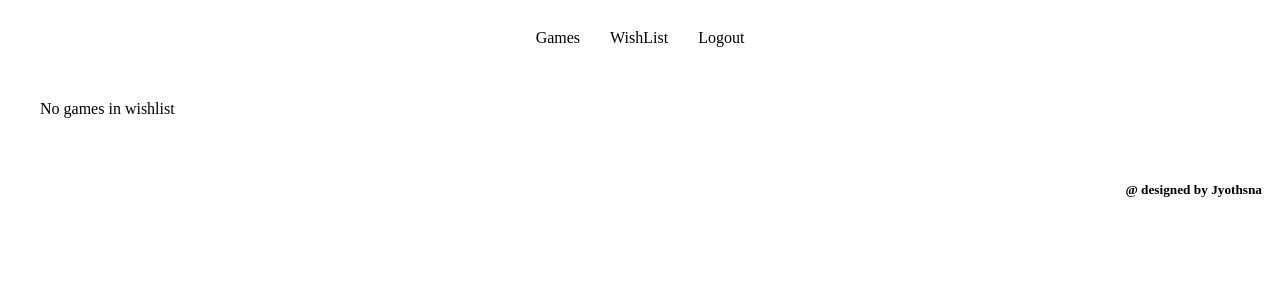
After one commit to Ajyothsna758/gamebrain, a Django app: page /wishlist/ in a window 1280 px wide. The commit adds this page. Shown: the top 300 px of the page. Run offline with Django 5.2, Linux system fonts and the light colour scheme; a user stored in the database is signed in; data comes from the database, SQL or seed files in the repository; both versions use the stored data as it was after the commit.

Commit message:
setup wishlist functionality

```diff
--- /dev/null
+++ b/games/static/css/style.css
@@ -0,0 +1,63 @@
+.page-container {
+    max-width: 1200px;
+    margin: 0 auto;
+    padding: 16px;
+}
+.games-grid {
+    display: grid;
+    grid-template-columns: repeat(4, 1fr); /* EXACTLY 4 */
+    gap: 20px;
+}
+.game-card {
+    background: #fff;
+    border-radius: 12px;
+    overflow: hidden;
+    box-shadow: 0 6px 20px rgba(0,0,0,0.3);
+    transition: transform 0.2s ease;
+}
+
+.game-card:hover {
+    transform: translateY(-4px);
+}
+.game-image {
+    width: 100%;
+    height: 75%;
+    object-fit: cover;  /* 🔥 KEY LINE */
+    display: block;
+}
+.card-body {
+    padding: 12px;
+    display: flex;
+    height: 25%;
+    justify-content: space-between;
+    align-items: center;
+}
+.wishlist-icon-add {
+    width: 40px;
+    height: 30px;
+    cursor: pointer;
+    background-color: lightblue;
+}
+.wishlist-icon-remove {
+    width: 40px;
+    height: 30px;
+    cursor: pointer;
+}
+
+@media (max-width: 1024px) {
+    .games-grid {
+        grid-template-columns: repeat(3, 1fr);
+    }
+}
+
+@media (max-width: 768px) {
+    .games-grid {
+        grid-template-columns: repeat(2, 1fr);
+    }
+}
+
+@media (max-width: 480px) {
+    .games-grid {
+        grid-template-columns: 1fr;
+    }
+}
--- a/games/urls.py
+++ b/games/urls.py
@@ -2,5 +2,8 @@ from django.urls import path
 from . import views
 
 urlpatterns=[
-    path("games/", views.games_list, name="games")
+    path("games/", views.games_list, name="games"),
+    path("wishlist/toggle/<int:game_id>", views.toggle_wishlist, name="wishlist_toggle"),
+    path("wishlist/", views.wishlist, name="wishlist"),
+    path("1/", views.check_svg),
 ]
--- a/games/views.py
+++ b/games/views.py
@@ -1,16 +1,48 @@
-from django.shortcuts import render
-
+from django.shortcuts import render, get_object_or_404, redirect
 # Create your views here.
-from .models import Game, UserGameRating
+from .models import Game, UserGameRating, WishList
 from django.contrib.auth.models import User
 from django.contrib.auth.decorators import login_required
 
 @login_required
 def games_list(request):
     games= Game.objects.all()
+    # rating
     user_ratings={}
     if request.user.is_authenticated:
         user_ratings={
             r.game_id: r.rating for r in UserGameRating.objects.filter(user=request.user)
         }
-    return render(request, "games/games.html", {"games":games, "user_ratings":user_ratings})
+    # wishlist
+    wishlist_games=WishList.objects.filter(user=request.user).values_list("game_id", flat=True)
+
+    return render(request, "games/games.html",
+                  {"games":games, "user_ratings":user_ratings,
+                   "wishlist_games": wishlist_games})
+
+
+# to add or remove game from wishlist page by clicking on image
+@login_required
+def toggle_wishlist(request, game_id):
+    game= get_object_or_404(Game, id=game_id)
+    wishlist_game= WishList.objects.filter(user=request.user, game=game)
+    if wishlist_game.exists():
+        wishlist_game.delete()
+    else:
+        WishList.objects.create(user=request.user, game=game)
+    return redirect(request.META.get("HTTP_REFERER", "games"))
+
+@login_required
+def wishlist(request):
+    wishlist_items= WishList.objects.filter(user=request.user).select_related("game")
+    wishlist_games= wishlist_items.values_list("game_id", flat=True)
+    return render(request, "games/wishlist.html",
+                  {"wishlist_games": wishlist_games,
+                   "wishlist_items":wishlist_items})
+
+
+
+
+@login_required
+def check_svg(request):
+    return render(request, "games/1.html")
--- a/templates/base.html
+++ b/templates/base.html
@@ -4,6 +4,8 @@
     <meta charset="UTF-8">
     <meta name="viewport" content="width=device-width, initial-scale=1.0">
     <title>Game Arena</title>
+    {% load static %}
+    <link rel="stylesheet" href="{% static 'css/style.css' %}">
 </head>
 <body>
     {% include "partials/_header.html" %}
--- /dev/null
+++ b/templates/games/wishlist.html
@@ -0,0 +1,13 @@
+{% extends 'base.html' %}
+<!-- {% load static %} -->
+{% block content %}
+<div class="page-container">
+    <div class="games-grid">
+        {% for item in wishlist_items %}
+        {% include 'partials/card.html' with game=item.game %}
+        {% empty %}
+        <p>No games in wishlist </p>
+        {% endfor %}
+    </div>
+</div>
+{% endblock %}
--- a/templates/partials/_header.html
+++ b/templates/partials/_header.html
@@ -1,7 +1,9 @@
 <nav style="display: flex; justify-content: center; align-items: center; gap: 30px; height: 60px;">
     {% if user.is_authenticated %}
     <a href="{% url 'games' %}" style="text-decoration: none; color: black;">Games</a>
+    <a href="{% url 'wishlist' %}" style="text-decoration: none; color: black;">WishList</a>
     <a href="{% url 'logout' %}" style="text-decoration: none; color: black;">Logout</a>
+
     {% else %}
     <a href="{% url 'sign_up' %}" style="text-decoration: none; color: black;">SignUp</a>
     <a href="{% url 'home' %}" style="text-decoration: none; color: black;">Home</a>
```
Also changed, not shown: templates/games/1.html (added, +27 -0 lines), templates/games/games.html (+4 -7 lines), templates/partials/card.html (added, +16 -0 lines), db.sqlite3, games/static/img/icons/w_add.svg (added), games/static/img/icons/w_remove.svg (added), games/static/img/icons/wishlist1.png (added), games/static/img/icons/wishlist2.png (added), games/static/img/icons/wishlist_add.svg (added), games/static/img/icons/wishlist_remove.svg (added).
